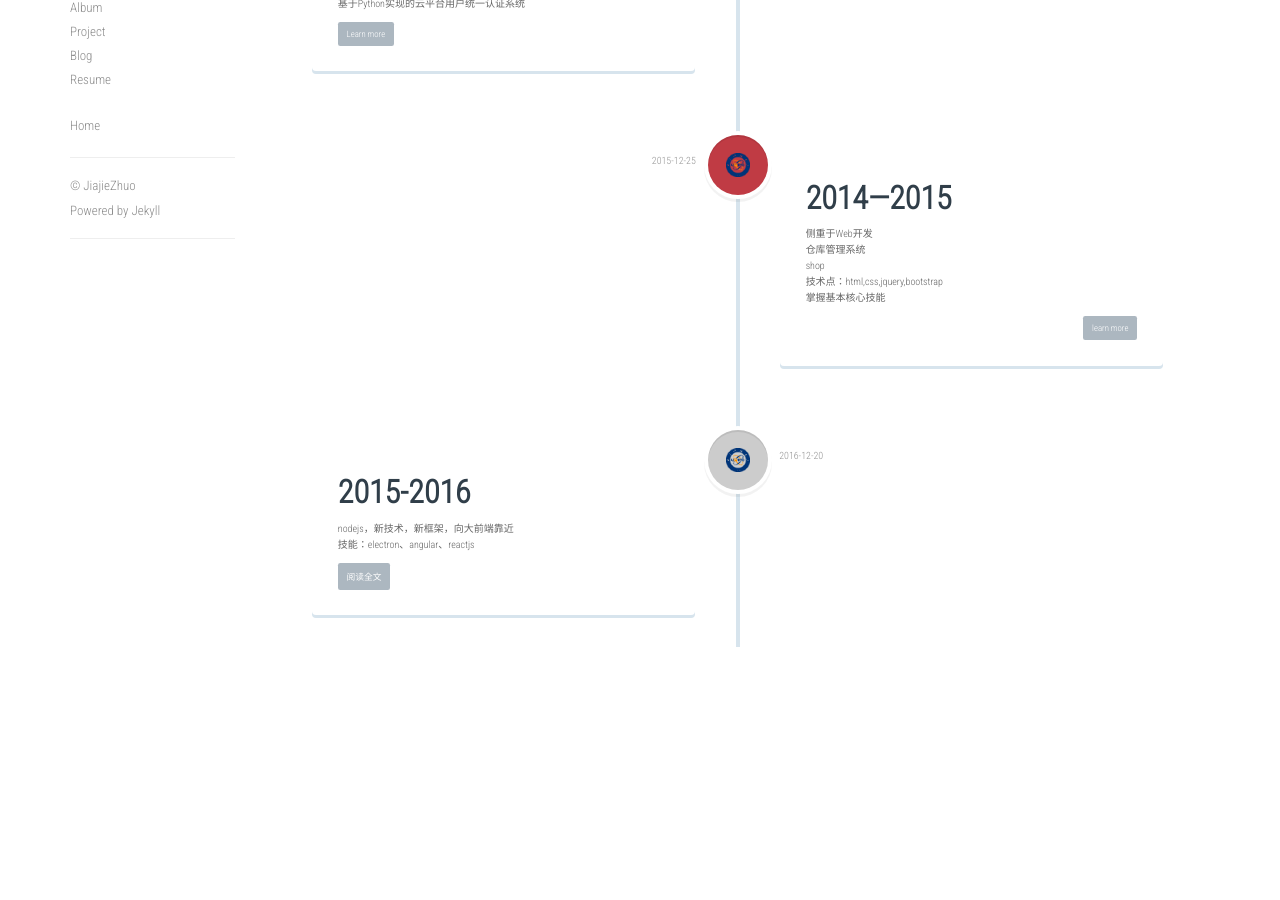
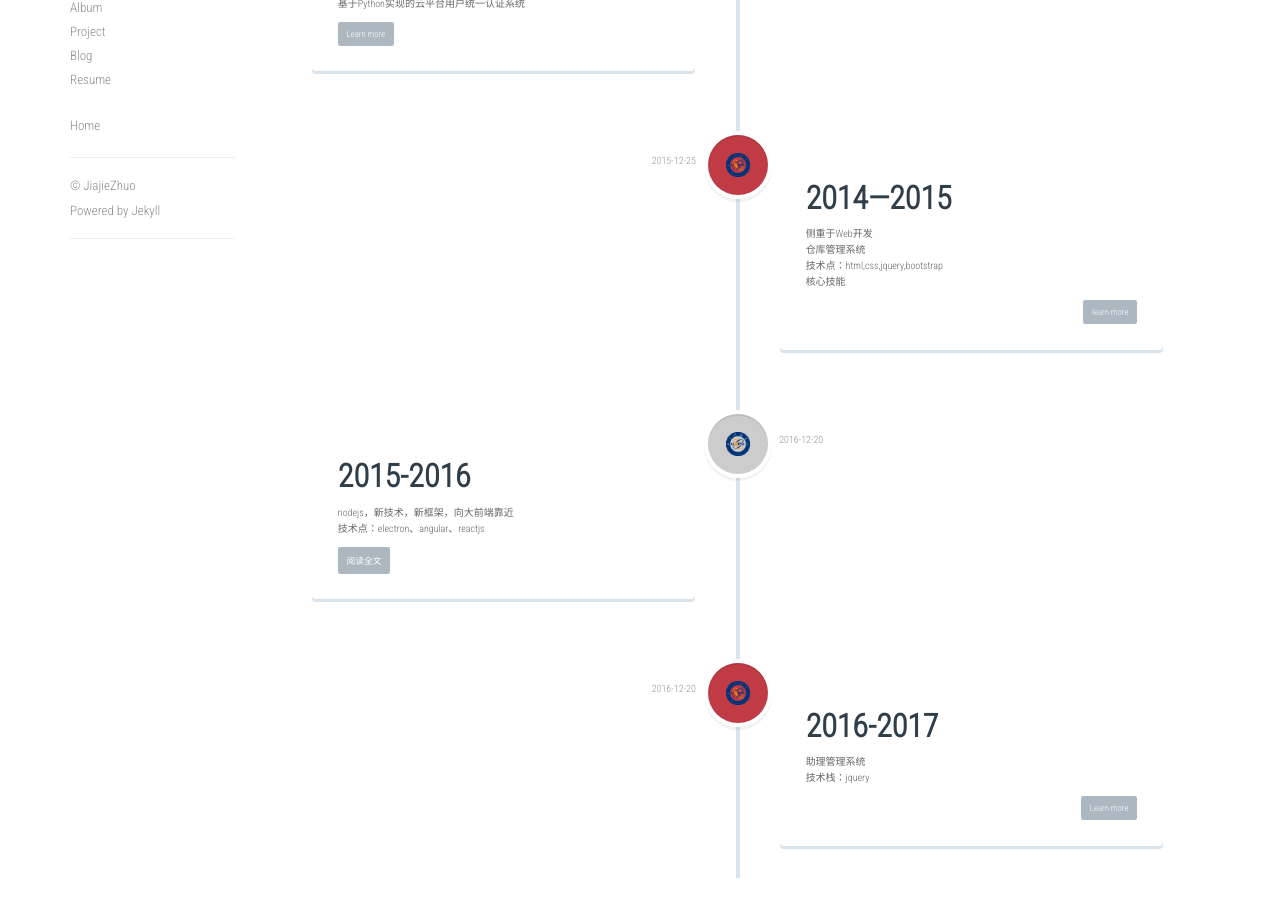
Before and after one commit to 0lddriv3r/0lddriv3r.github.io, a Jekyll site: the page built from project.md, in a window 1280 px wide and 900 px high, scrolled down 727 px. Built offline with Jekyll 4.4.1, drawn with Linux system fonts in a browser that asks for light colours; nearby versions of some CDN libraries; before the commit the page ends 1422 px from its top, so only the background shows below that.

Commit message:
Edit the project.md.

```diff
--- a/project.md
+++ b/project.md
@@ -8,7 +8,6 @@ permalink: /project/
         <div class="cd-timeline-img cd-picture">
             <img src="{{ site.baseurl }}/img/scllogo.gif" alt="Picture">
         </div>
-
         <div class="cd-timeline-content">
             <h2>2011-2015</h2>
             <p>The UESTC Computer Science <br>技能：C++、Python<br>基于C++实现的大规模数据爬取<br>基于Python实现的云平台用户统一认证系统 </p>
@@ -16,28 +15,41 @@ permalink: /project/
             <span class="cd-date">2013-01-06</span>
         </div>
     </div>
+
     <div class="cd-timeline-block">
         <div class="cd-timeline-img cd-movie">
             <img src="{{ site.baseurl }}/img/scllogo.gif" alt="Movie">
         </div>
-
         <div class="cd-timeline-content">
             <h2>2014—2015</h2>
-            <p>侧重于Web开发<br>仓库管理系统<br>shop<br>技术点：html,css,jquery,bootstrap<br>掌握基本核心技能</p>
+            <p>侧重于Web开发<br>仓库管理系统<br>技术点：html,css,jquery,bootstrap<br>核心技能</p>
             <a href="#" class="cd-read-more" target="_blank">learn more</a>
             <span class="cd-date">2015-12-25</span>
         </div>
     </div>
+
     <div class="cd-timeline-block">
         <div class="cd-timeline-img cd-picture">
             <img src="{{ site.baseurl }}/img/scllogo.gif" alt="Picture">
         </div>
-
         <div class="cd-timeline-content">
             <h2>2015-2016</h2>
-            <p>nodejs，新技术，新框架，向大前端靠近<br>技能：electron、angular、reactjs</p>
+            <p>nodejs，新技术，新框架，向大前端靠近<br>技术点：electron、angular、reactjs</p>
             <a href="#" class="cd-read-more" target="_blank">阅读全文</a>
             <span class="cd-date">2016-12-20</span>
         </div>
     </div>
+
+    <div class="cd-timeline-block">
+        <div class="cd-timeline-img cd-movie">
+            <img src="{{ site.baseurl }}/img/scllogo.gif" alt="Picture">
+        </div>
+        <div class="cd-timeline-content">
+            <h2>2016-2017</h2>
+            <p>助理管理系统
+                <br>技术栈：jquery</p>
+            <a href="#" class="cd-read-more" target="_blank">Learn more</a>
+            <span class="cd-date">2016-12-20</span>
+        </div>
+    </div>
 </section>
--- a/resume.html
+++ b/resume.html
@@ -130,7 +130,7 @@ layout: blank
         <div>
             <li><b>外语：</b>英语六级 512</li>
             <li><b>Github: </b><a href="https://github.com/0lddriv3r">https://github.com/0lddriv3r</a></li>
-            <li><b>CSDN博客：</b>http://blog.csdn.net/jiajiezhuo</li>
+            <li><b>CSDN博客：</b><a href="http://blog.csdn.net/jiajiezhuo">http://blog.csdn.net/jiajiezhuo</a></li>
             <li><b>个人描述：</b>会弹吉他的极客</li>
         </div>
     </section>
```
Also changed, not shown: other parts of resume.html (+1 -1 lines), project/project.md (+7 -7 lines).
